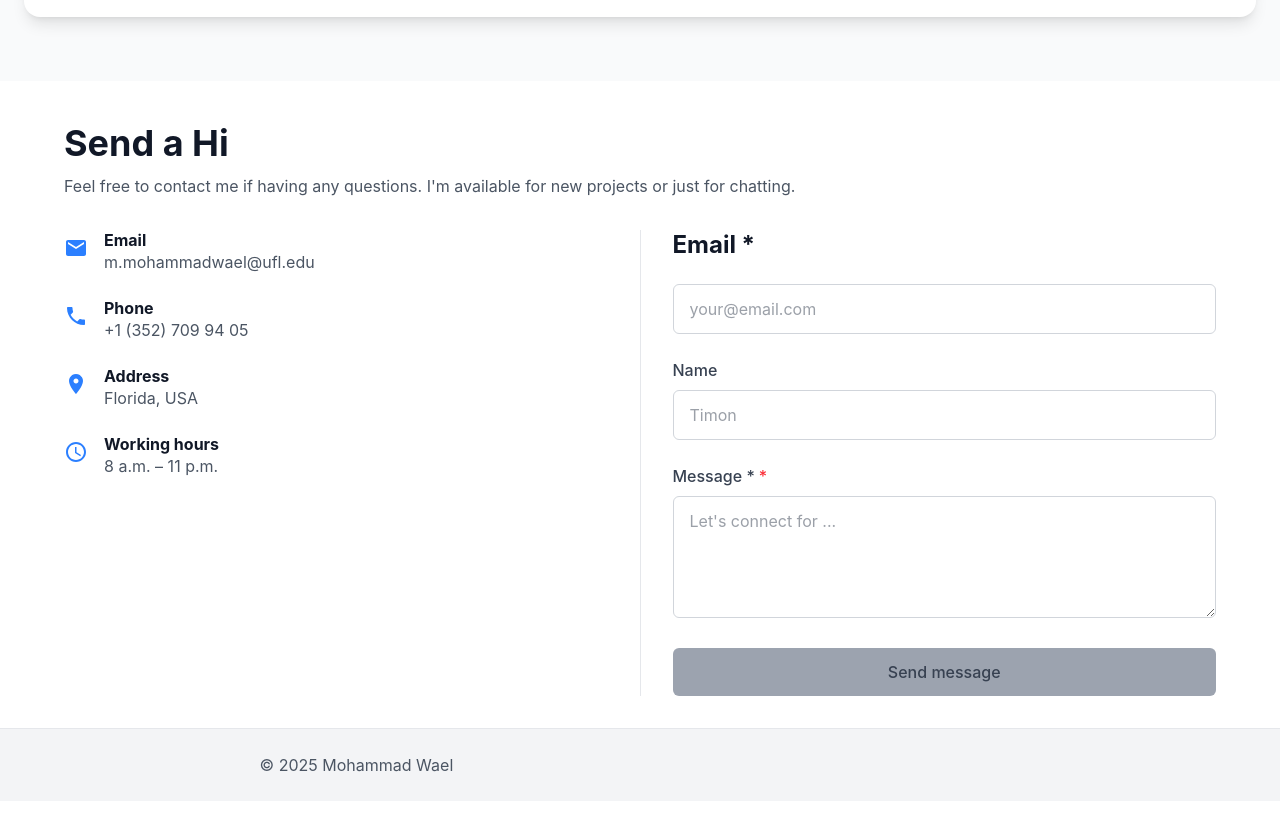
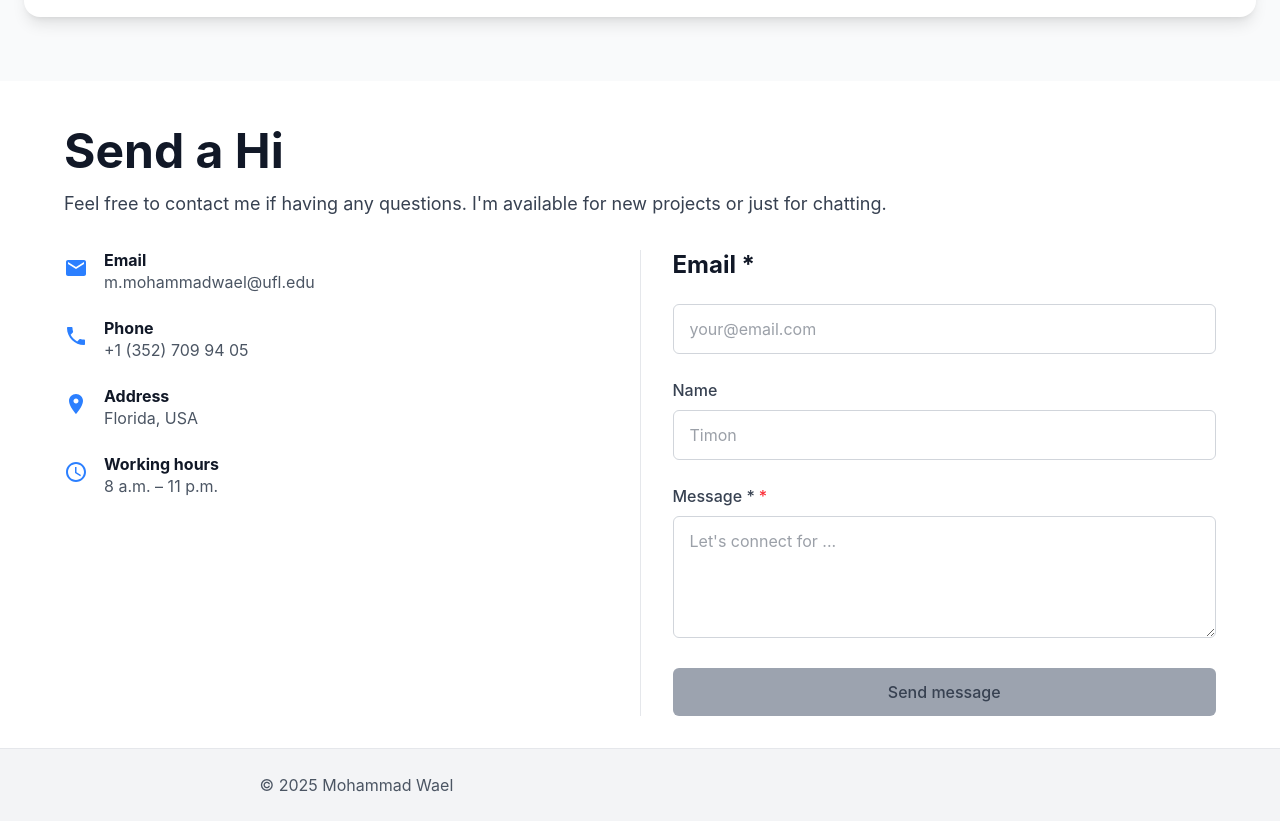
Before and after one commit to itswael/portfolio-frontend, a React (Vite) app: page / in a window 1280 px wide. Shown: the part 8260-9081 px from the top of the page. Built offline with nearby package versions, Linux system fonts and the light colour scheme; no server answers; some icons are missing; a web font is replaced by a local one.

Commit message:
updated contact heading

```diff
--- a/src/components/Contact.jsx
+++ b/src/components/Contact.jsx
@@ -93,8 +93,8 @@ const Contact = () => {
         <div id="contact" className={cn(componentStyles.layout.container, "pt-10 pb-8")}>
             {/* Header Section */}
             <div className="mb-8">
-                <h1 className={cn(componentStyles.heading.h2, "mb-2")}>{ui.headings.main}</h1>
-                <p className={componentStyles.text.muted}>{ui.headings.description}</p>
+                <h1 className={cn(componentStyles.heading.h1, "mb-2")}>{ui.headings.main}</h1>
+                <p className={cn(componentStyles.text.bodyLarge, componentStyles.text.muted)}>{ui.headings.description}</p>
             </div>
 
             <div className="flex flex-col md:flex-row gap-8">
```
